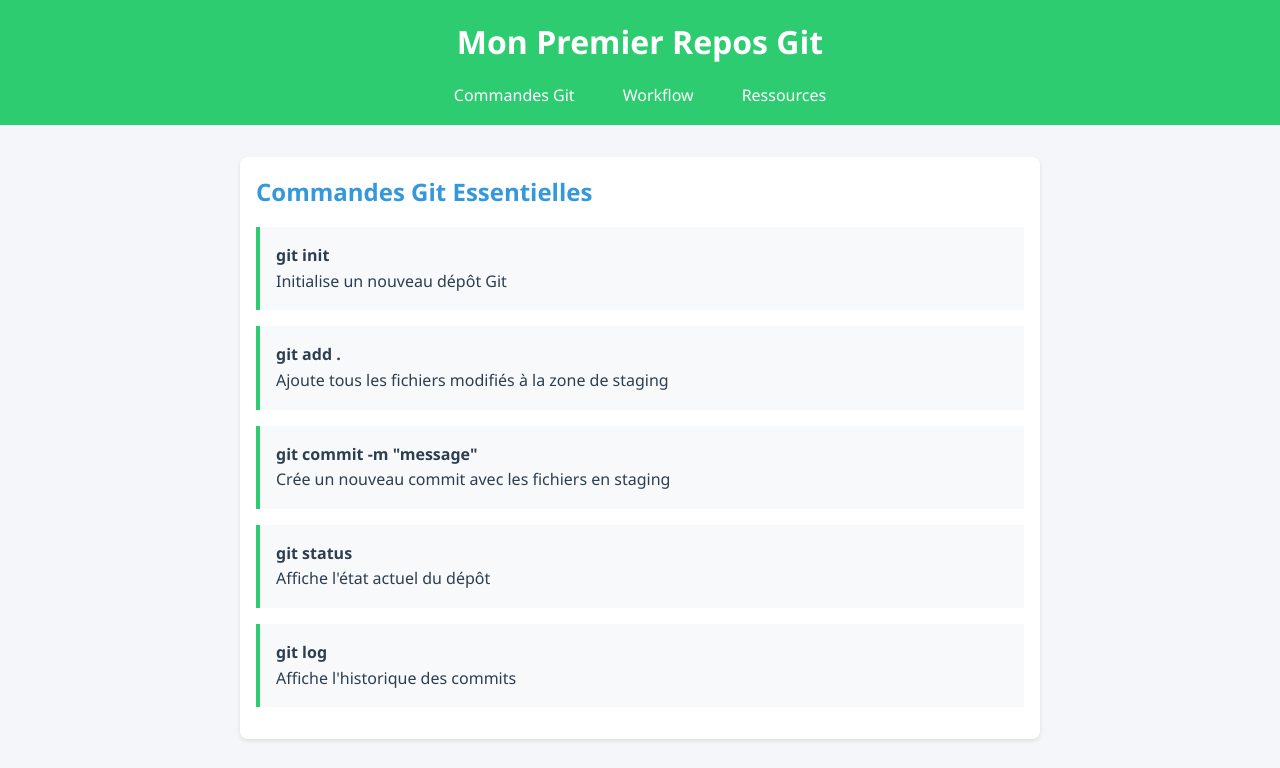
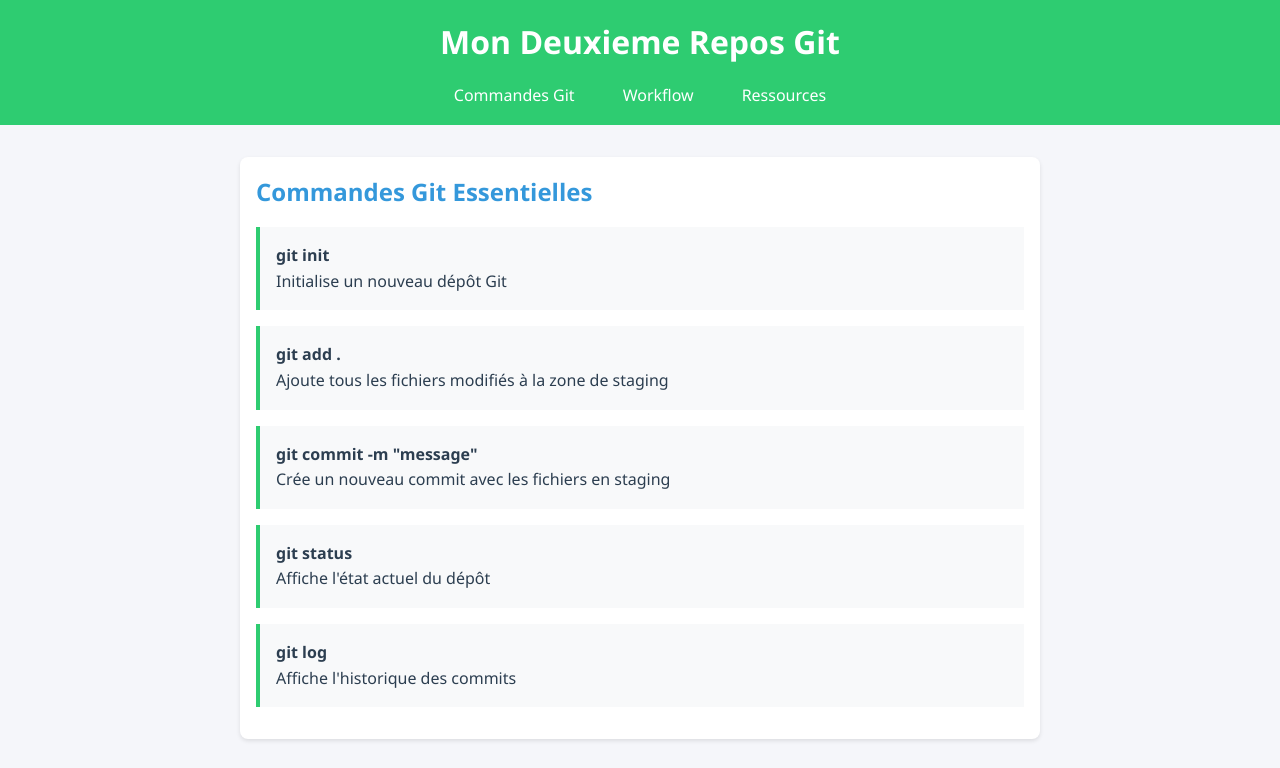
Before and after one commit to OussBenO/Demo1, a website built with Vite: page index.html in a window 1280 px wide. Shown: the top 768 px of the page. Built offline with nearby package versions, Linux system fonts and the light colour scheme.

Commit message:
Changement du titre page Index

```diff
--- a/index.html
+++ b/index.html
@@ -8,7 +8,7 @@
   </head>
   <body>
     <header class="header">
-      <h1>Mon Premier Repos Git</h1>
+      <h1>Mon Deuxieme Repos Git</h1>
       <nav class="nav">
         <ul>
           <li><a href="#commandes">Commandes Git</a></li>
```
